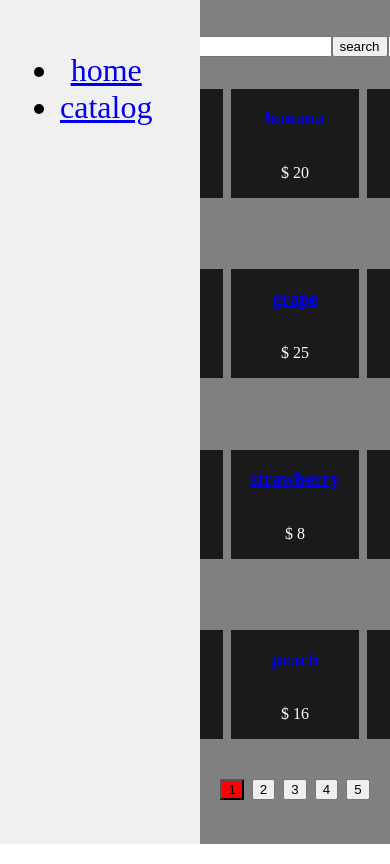
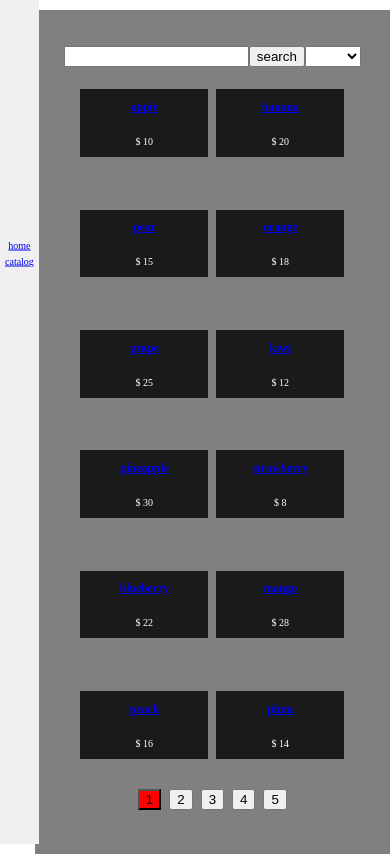
Before and after one commit to DmitriStark/Eccomerse-client, a React (Vite) app: page /products in a window 390 px wide. Built offline with nearby package versions, Linux system fonts and the light colour scheme.

Commit message:
add css for mobile

```diff
--- a/src/App.tsx
+++ b/src/App.tsx
@@ -8,7 +8,7 @@ import NavBar from "./Components/Navbar";
 
 export default function App() {
   return <>
-  <div>
+
     <NavBar/>
     <div className="main">
     <Routes>
@@ -17,6 +17,5 @@ export default function App() {
       <Route path='/products/:id' element={<ProductPage />} />
     </Routes>
     </div>
-    </div>
   </>
 }
--- a/src/index.css
+++ b/src/index.css
@@ -1,10 +1,11 @@
 * {
   box-sizing: border-box;
 }
+
 body {
   display: flex;
-    margin: 0;
-    padding: 0;
+  margin: 0;
+  padding: 0;
 }
 
 .main {
@@ -16,7 +17,8 @@ body {
   justify-content: space-between;
   align-items: center;
   min-height: 100vh;
-  width: calc(100vw - 200px); /* Adjusted width to take into account the margin-left */
+  width: calc(100vw - 200px);
+  /* Adjusted width to take into account the margin-left */
   background-color: gray;
   color: white;
   overflow: auto;
@@ -43,6 +45,8 @@ nav {
   flex-direction: column;
   gap: 20px;
   padding: 20px;
+  top: 30%;
+  transform: translateY(-50%);
 }
 
 .main .catalog-board {
@@ -51,7 +55,8 @@ nav {
   justify-content: center;
   align-items: center;
   gap: 0.5rem;
-  flex-grow: 1; /* Allow .catalog-board to take remaining space */
+  flex-grow: 1;
+  /* Allow .catalog-board to take remaining space */
 }
 
 .product-card {
@@ -67,12 +72,76 @@ nav {
   align-items: center;
   padding-block: 0.5rem;
   gap: 0.5rem;
-  margin-bottom: 1rem; /* Add margin-bottom to separate from the catalog board */
+  margin-bottom: 1rem;
+  /* Add margin-bottom to separate from the catalog board */
 }
 
 .catalog-board-controls {
   display: flex;
   justify-content: center;
   text-align: center;
-  margin-top: 1rem; /* Add margin-top to separate from the top of the main container */
+  margin-top: 1rem;
+  /* Add margin-top to separate from the top of the main container */
 }
+
+
+/* mobile */
+
+@media only screen and (max-width: 600px) {
+  body{
+    font-size: 10px;
+  }
+  nav {
+    width: 10%;
+    font-size: 10px;
+  }
+  .navbar {
+    position: fixed;
+    left: 0;
+    top: 0;
+    display: flex;
+    flex-direction: column;
+    gap: 5px;
+    padding: 5px;
+    box-sizing: border-box;
+    top: 30%;
+    transform: translateY(-50%);
+  }
+
+  .navbar ul {
+    list-style: none;
+    padding: 0;
+    margin: 0;
+  }
+
+  .navbar li {
+    margin: 5px 0;
+  }
+
+  .main {
+    margin: 10px;
+    flex: 1;
+    padding: 20px;
+    margin-left: 10%;
+    display: flex;
+    flex-direction: column;
+    justify-content: space-between;
+    align-items: center;
+    min-height: 100vh;
+    width: calc(100vw - 10%);
+    /* Adjusted width to take into account the margin-left */
+    background-color: gray;
+    color: white;
+    overflow: auto;
+  }
+
+  .main .catalog-board {
+    display: grid;
+    grid-template-columns: repeat(2, 8rem);
+    justify-content: center;
+    align-items: center;
+    gap: 0.5rem;
+    flex-grow: 1;
+    /* Allow .catalog-board to take remaining space */
+  }
+}
```
